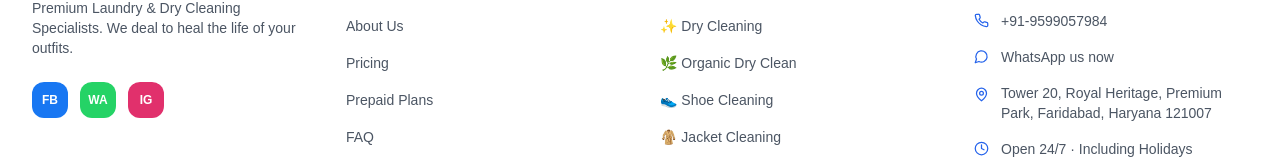
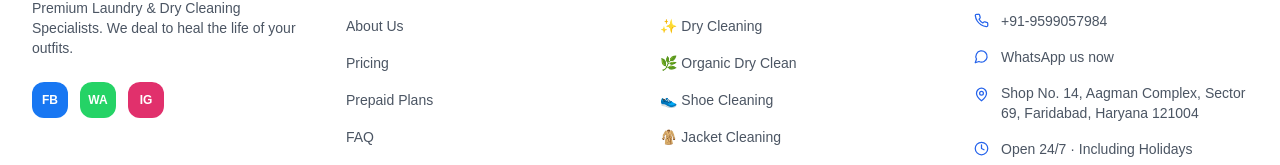
Before and after one commit to ak-karan/apparelclinic, a React (Vite) app: page /about in a window 1280 px wide. Shown: the part 1949-2114 px from the top of the page. Built offline with nearby package versions, Linux system fonts and the light colour scheme.

Commit message:
Website address change and no push .env file at github

```diff
--- a/src/data/index.js
+++ b/src/data/index.js
@@ -4,8 +4,8 @@ export const CONTACT = {
   phone1: '+91-9818715642',
   phone2: '+91-9599057984',
   whatsapp: 'https://wa.me/919599057984',
-  email: 'akashkaran83@gmail.com',
-  address: 'Tower 20, Royal Heritage, Premium Park, Faridabad, Haryana 121007',
+  email: 'apparelclinic123@gmail.com',
+  address: 'Shop No. 14, Aagman Complex, Sector 69, Faridabad, Haryana 121004',
   facebook: 'https://facebook.com/apparelclinic',
   instagram: 'https://instagram.com/apparelclinic'
 }
```
